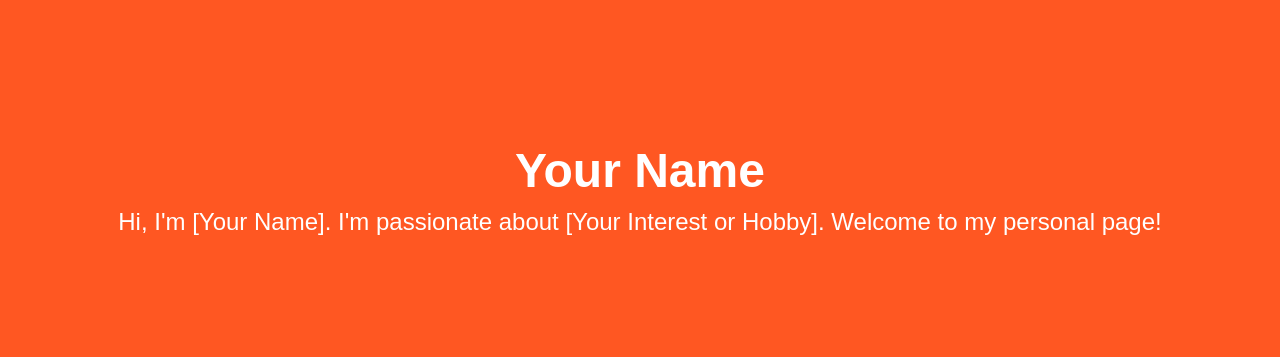
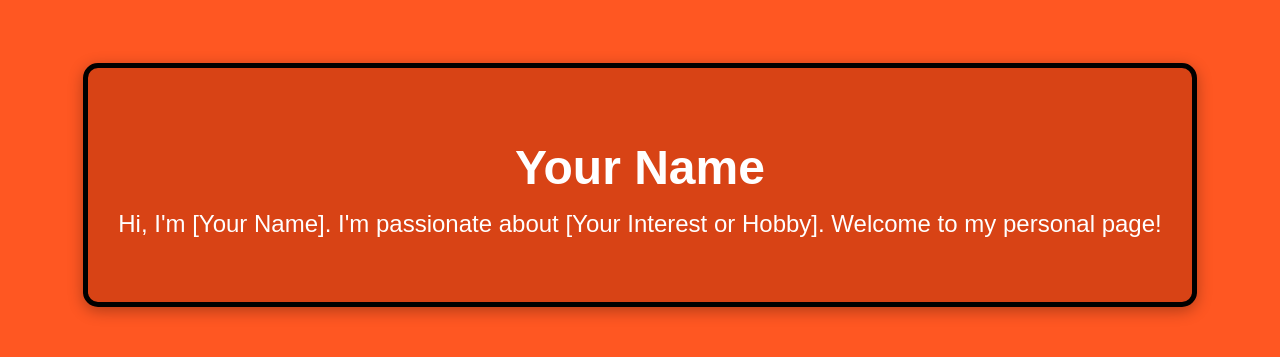
Before and after one commit to iiDk-the-actual/iidk.dev, a plain HTML site: page index.html in a window 1280 px wide. Shown: the part 215-572 px from the top of the page. Drawn offline with Linux system fonts and the light colour scheme.

Commit message:
Update index.html

```diff
--- a/index.html
+++ b/index.html
@@ -16,11 +16,18 @@
             justify-content: center;
             align-items: center;
             height: 100vh;
+        }
+        .container {
+            background-color: #D84315; /* Darker orange */
+            border: 5px solid black; /* Black outline */
+            border-radius: 15px; /* Rounded corners */
+            padding: 40px 30px; /* Spacing inside the box */
             text-align: center;
+            box-shadow: 0 4px 15px rgba(0, 0, 0, 0.3); /* Subtle shadow */
         }
         h1 {
             font-size: 3em;
-            margin-bottom: 10px;
+            margin-bottom: 15px;
         }
         p {
             font-size: 1.5em;
@@ -30,7 +37,7 @@
 </head>
 <body>
 
-    <div>
+    <div class="container">
         <h1>Your Name</h1>
         <p>Hi, I'm [Your Name]. I'm passionate about [Your Interest or Hobby]. Welcome to my personal page!</p>
     </div>
```
